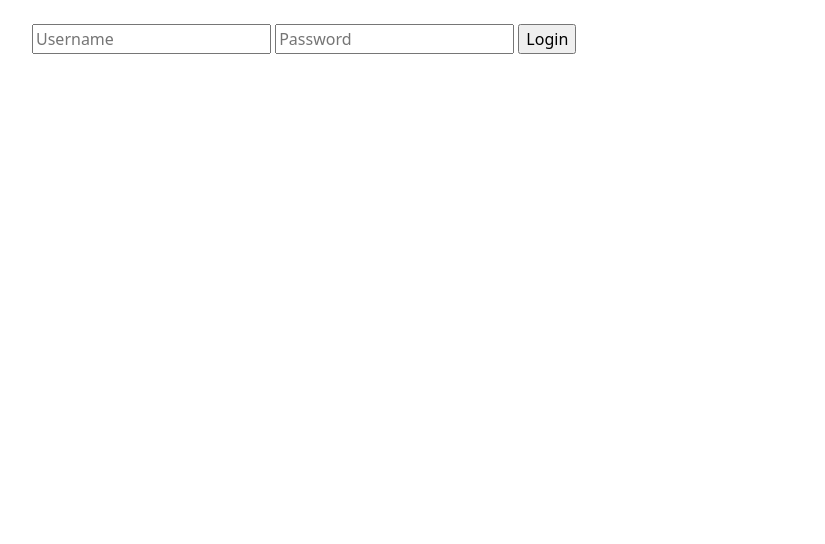
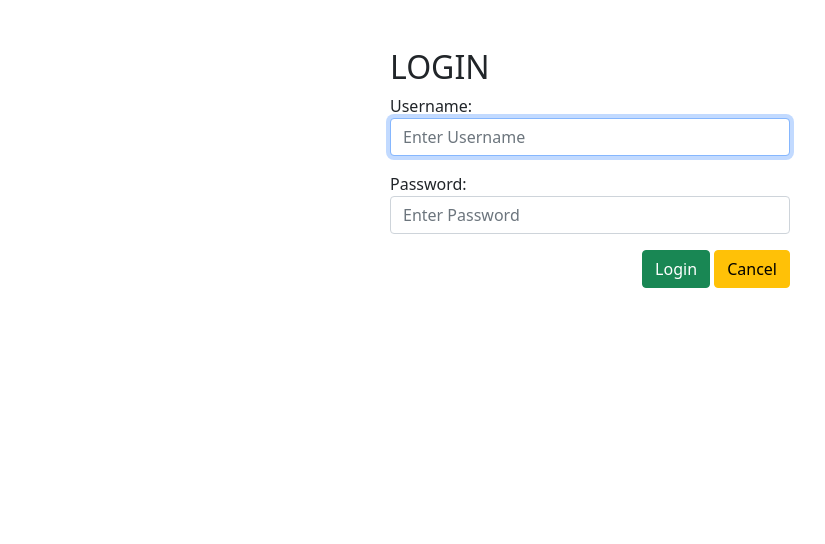
Before and after one commit to deschi0000/cs50web_capstone, a Django app: page /users/login in a window 1280 px wide. Shown: the part 56-600 px from the top of the page, without its empty margins (50-875 px from the left). Run offline with Django 4.2, Linux system fonts and the light colour scheme; some libraries are stand-ins or nearby versions.

Commit message:
update login html page

```diff
--- a/users/templates/users/login.html
+++ b/users/templates/users/login.html
@@ -2,7 +2,7 @@
 
 {% block body %}
 
-    <div class="container">
+    <!-- <div class="container">
         <br>
         {% if message %}
             <div>{{ message }}</div>
@@ -15,6 +15,38 @@
             <input type="submit", value="Login">
         </form>
 
+    </div> -->
+
+
+    <div class="row" style="padding: 1rem;">
+        {% if message %}
+            <div>{{ message }}</div>
+        {% endif %}
+        <div class="offset-md-4 col-md-4">
+            <h2 style="margin-top: 2rem;">LOGIN</h2>
+            <form method="POST" autocomplete="off">
+                {% csrf_token %}
+                <fieldset class="form-group">
+                    <label for="username">Username: </label>
+                    <input type="text" class="form-control"
+                    name="username" placeholder="Enter Username"
+                    id="username" required autofocus>
+                </fieldset>
+
+                <fieldset style="margin-top: 1rem;" class="form-group">
+                    <label for="password">Password: </label>
+                    <input type="password" class="form-control"
+                    name="password" placeholder="Enter Password"
+                    id="password" required>
+                </fieldset>
+
+                <fieldset style="margin-top: 1rem;" class="form-group text-right">
+                    <input type="submit" class="btn btn-success" value="Login">
+                    <a href="/">
+                        <input type="button" class="btn btn-warning" value="Cancel">
+                    </a>
+                </fieldset>
+            </form>
+        </div>
     </div>
-
 {% endblock %}
```
